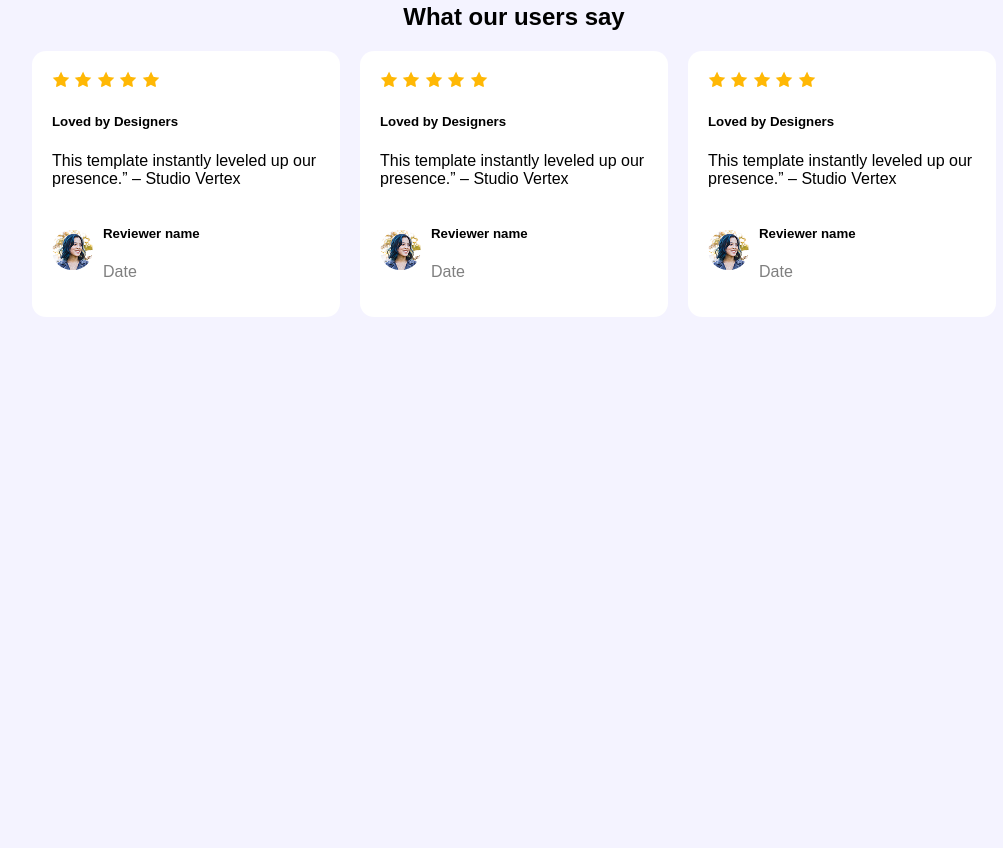
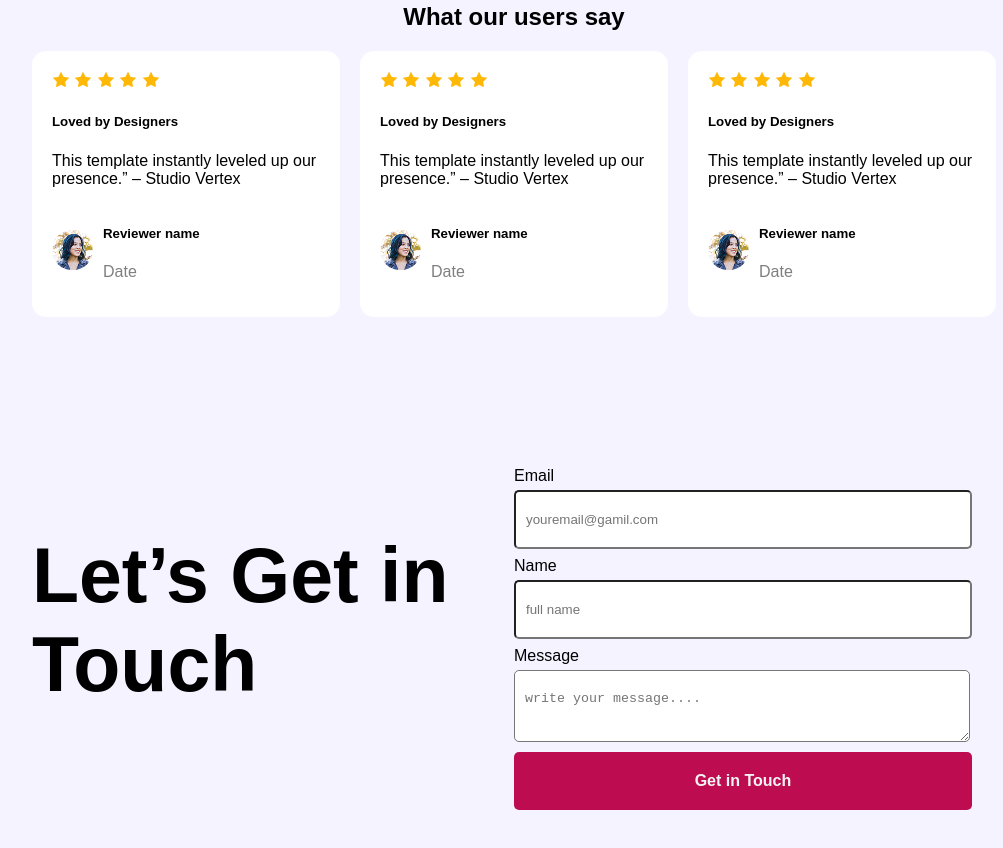
Before and after one commit to tahmidman20/first-assignment-repo, a plain HTML site: page index.html in a window 1280 px wide. Shown: the part 1987-2835 px from the top of the page, without its empty margins (126-1129 px from the left). Before the commit the page ends 2454 px from the top, so only its background shows below. Drawn offline with Linux system fonts and the light colour scheme; a web font is replaced by a local one.

Commit message:
newsletter section done and upload github

```diff
--- a/index.html
+++ b/index.html
@@ -120,6 +120,24 @@
 
         </section>
 
+        <section class="newsletter-section">
+       <div class="newsletter">
+        <h1 class="form-title">Let’s Get in Touch</h1>
+         </div>
+       <div class="newsletter">
+        <form >
+            <label for="email">Email</label>
+            <input type="email" name="" id="email" placeholder="youremail@gamil.com">
+            <label for="name">Name</label>
+            <input type="text" id="name" placeholder="full name">
+            <label for="message">Message</label>
+            <textarea name="" id="message" placeholder="write your message...."></textarea>
+            <input id="from-btn" class="primary-btn" type="button" value="Get in Touch">
+        </form>
+
+       </div>
+        </section>
+
     </main>
     <footer>
 
--- a/styles/style.css
+++ b/styles/style.css
@@ -145,6 +145,45 @@
 .date{
     color: #00000080;
 }
-.profile-n-d{
+ /* *newsletter section style */
+ .newsletter-section{
+    margin: 150px;
+    display: flex;
+ }
+ .newsletter{
+    width: 50%;
+ }
+ input[type="text"], textarea{
+    display: block;
+    width: 90%;
+    padding: 20px 10px;
+    gap: 10px;
+    border-radius:5px;
+    margin-top: 5px;
+    margin-bottom: 8px;
+ }
 
-}
+ input[type="email"]{
+    display: block;
+     width: 90%;
+   padding: 20px 10px;
+    gap: 10px;
+    border-radius:5px;
+    margin-top: 5px;
+    margin-bottom: 8px;
+ }
+ input[type="button"]{
+    display: block;
+    width: 95%;
+    padding: 20px 10px;
+    gap: 10px;
+    border-radius:5px;
+    margin-top: 15px;
+ }
+ #from-btn{
+    margin-top: 10px;
+ }
+ .form-title{
+    font-weight: bold;
+    font-size: 77px;
+ }
```
